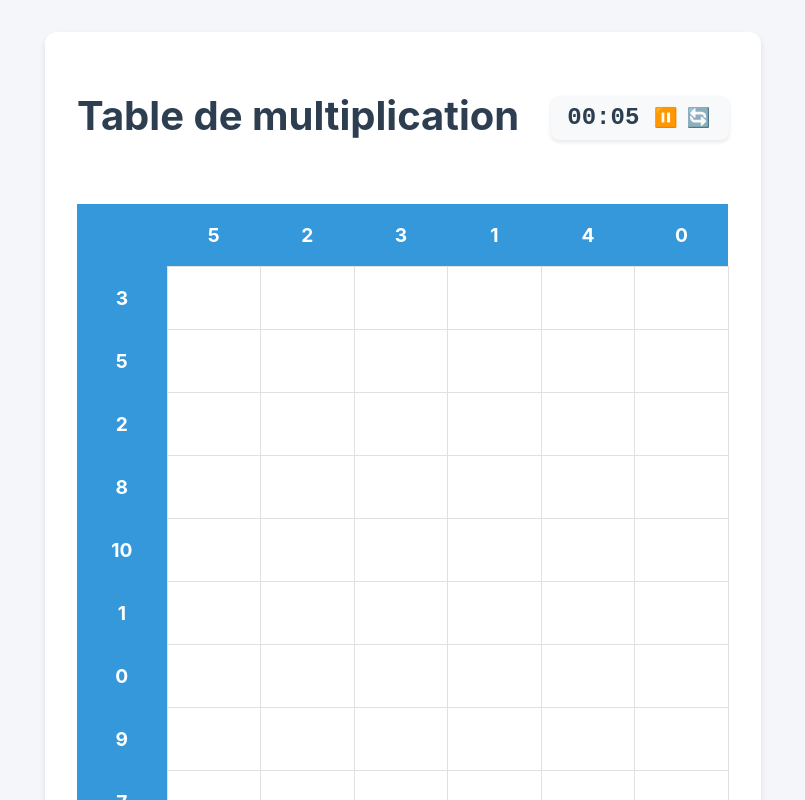
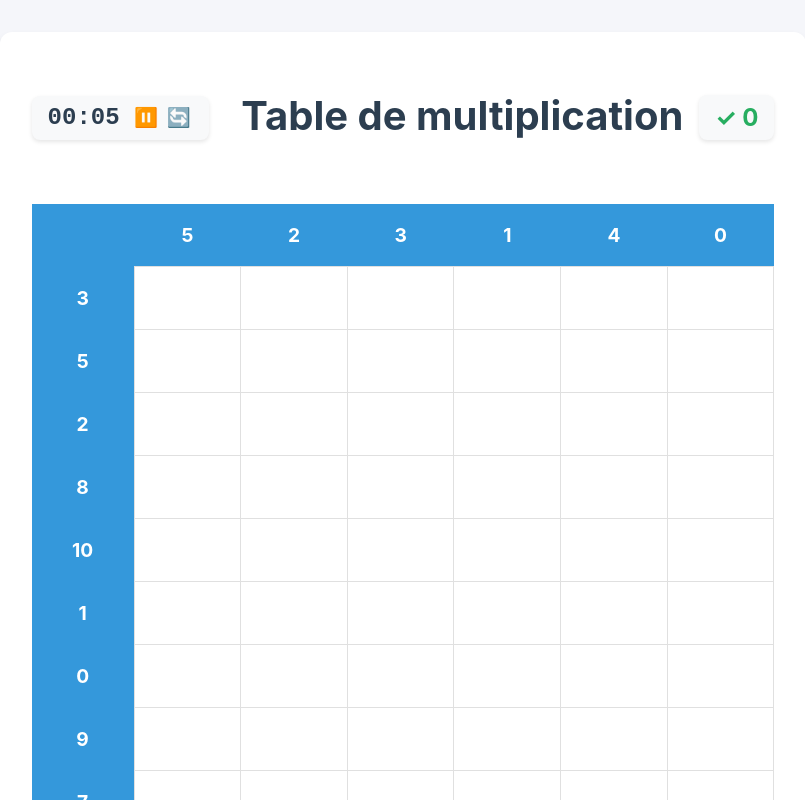
Before and after one commit to tecuzin/genmath, a React (Create React App) app: page / in a window 1280 px wide. Shown: the top 800 px of the page, without its empty margins (237-1042 px from the left). Built offline with nearby package versions, Linux system fonts and the light colour scheme.

Commit message:
calcul du score

```diff
--- a/src/App.css
+++ b/src/App.css
@@ -78,9 +78,35 @@ body {
 .header {
   display: flex;
   align-items: center;
-  justify-content: center;
+  justify-content: space-between;
   gap: 2rem;
   margin-bottom: 2rem;
+}
+
+.title-container {
+  display: flex;
+  align-items: center;
+  gap: 1rem;
+  flex-grow: 1;
+  justify-content: center;
+}
+
+.score {
+  display: flex;
+  align-items: center;
+  background-color: #f8f9fa;
+  padding: 0.5rem 1rem;
+  border-radius: 8px;
+  box-shadow: 0 2px 4px rgba(0, 0, 0, 0.1);
+}
+
+.score-value {
+  font-size: 1.5rem;
+  font-weight: bold;
+  color: #27ae60;
+  display: flex;
+  align-items: center;
+  gap: 0.25rem;
 }
 
 .timer {
@@ -91,6 +117,16 @@ body {
   padding: 0.5rem 1rem;
   border-radius: 8px;
   box-shadow: 0 2px 4px rgba(0, 0, 0, 0.1);
+}
+
+.score-display {
+  font-size: 1.5rem;
+  font-weight: bold;
+  color: #27ae60;
+  min-width: 3ch;
+  display: flex;
+  align-items: center;
+  gap: 0.25rem;
 }
 
 .timer-controls {
--- a/src/App.js
+++ b/src/App.js
@@ -1,6 +1,7 @@
 import React, { useState, useMemo } from 'react';
 import './App.css';
 import Timer from './components/Timer';
+import Score from './components/Score';
 import { config } from './config';
 
 function shuffleArray(array) {
@@ -14,6 +15,7 @@ function shuffleArray(array) {
 
 function App() {
   const [answers, setAnswers] = useState({});
+  const [correctAnswers, setCorrectAnswers] = useState(0);
 
   const numbers = useMemo(() => {
     return {
@@ -26,10 +28,21 @@ function App() {
     const value = event.target.value;
     const row = numbers.rows[rowIndex];
     const col = numbers.cols[colIndex];
+    const key = `${row}-${col}`;
+    const previousAnswer = answers[key];
+    const wasCorrect = previousAnswer !== undefined && parseInt(previousAnswer, 10) === row * col;
+    const isNowCorrect = value !== '' && parseInt(value, 10) === row * col;
+
     setAnswers(prev => ({
       ...prev,
-      [`${row}-${col}`]: value,
+      [key]: value,
     }));
+
+    if (!wasCorrect && isNowCorrect) {
+      setCorrectAnswers(prev => prev + 1);
+    } else if (wasCorrect && !isNowCorrect) {
+      setCorrectAnswers(prev => prev - 1);
+    }
   };
 
   const isCorrect = (rowIndex, colIndex) => {
@@ -40,11 +53,20 @@ function App() {
     return val !== undefined && parseInt(val, 10) === row * col;
   };
 
+  const handleReset = () => {
+    setAnswers({});
+    setCorrectAnswers(0);
+  };
+
   return (
     <div className="container">
       <div className="header">
-        <h1>Table de multiplication</h1>
-        <Timer />
+        <Timer onReset={handleReset} />
+        <div className="title-container">
+          <h1>Table de multiplication</h1>
+          <Score correctAnswers={correctAnswers} />
+
+        </div>
       </div>
       <table>
         <thead>
--- /dev/null
+++ b/src/components/Score.js
@@ -0,0 +1,11 @@
+import React from 'react';
+
+function Score({ correctAnswers }) {
+  return (
+    <div className="score">
+      <span className="score-value">✓ {correctAnswers}</span>
+    </div>
+  );
+}
+
+export default Score;
--- a/src/components/Timer.js
+++ b/src/components/Timer.js
@@ -1,6 +1,6 @@
 import React, { useState, useEffect } from 'react';
 
-function Timer() {
+function Timer({ onReset }) {
   const [time, setTime] = useState(0);
   const [isRunning, setIsRunning] = useState(true);
 
@@ -27,6 +27,7 @@ function Timer() {
   const resetTimer = () => {
     setTime(0);
     setIsRunning(true);
+    onReset();
   };
 
   return (
```
